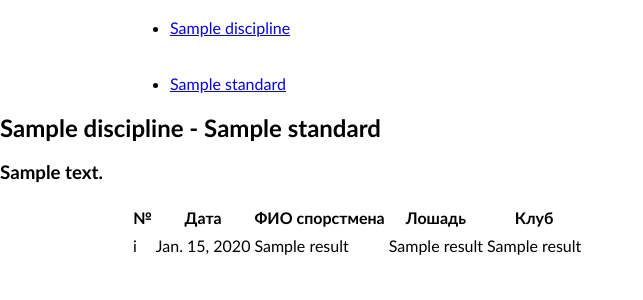
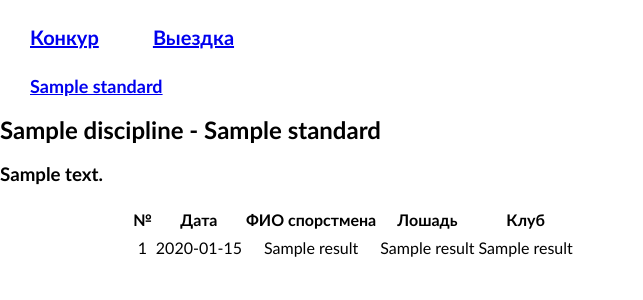
Before and after one commit to bomzheg/equestrian-rating, a Django app: template rating/templates/jumping_rating.html in a window 1280 px wide. Shown: the top 300 px of the page, without its empty margins (0-643 px from the left). Run offline with Django 3.2, Linux system fonts and the light colour scheme; the template is opened without the code that fills it: values that come from a table or form of the project are taken from there, others are empty; tables that the repository leaves empty hold one stand-in row (values such as "Sample post").

Commit message:
update css, update navigation

```diff
--- a/rating/static/css/style.css
+++ b/rating/static/css/style.css
@@ -4,7 +4,7 @@ body {
   padding: 0;
   font-family: "Trebuchet MS", sans-serif;
   font-size: 16px;
-  line-height: 24px; /*Высота строк большей части элементов — 24px*/
+  line-height: 24px;
   color: black;
   background-color: white;
 }
@@ -15,8 +15,40 @@ body {
   padding: 0px 30px;
 }
 
-.main_header {
+.main-header {
   display: table;
   clear: both;
   content: "";
 }
+
+.menu {
+  float: none;
+  width: 670px;
+  margin-top: 25px;
+}
+
+.menu ul {
+  margin: 0;
+  padding: 0;
+  list-style: none;
+}
+
+.menu li {
+  display: inline-block;
+  margin-right: 50px;
+  vertical-align: top;
+  font-size: 18px;
+  font-weight:700;
+}
+
+.menu li:last-child{
+	margin-right:0px;
+}
+
+.main-menu li {
+  font-size: 20px;
+}
+
+.results td {
+  text-align: center;
+}
--- a/rating/templates/base.html
+++ b/rating/templates/base.html
@@ -10,12 +10,19 @@
 </head>
 
 <body>
-    <header>
-        <div class="container main_header">
-            {% include "header_list.html" %}
+    <header class="main-header">
+        <div class="container">
+            <nav class="menu main-menu">
+                <ul>
+                    <li><a href="/jumping/">Конкур</a></li>
+                    <li><a href="/dressage/">Выездка</a></li>
+                </ul>
+            </nav>
         </div>
-        <div class="container second_header">
-            {% include "sub_header_list.html" %}
+        <div class="container">
+            <nav class="menu">
+                {% include "sub_header_list.html" %}
+            </nav>
         </div>
     </header>
     <section>
--- a/rating/templates/jumping_rating.html
+++ b/rating/templates/jumping_rating.html
@@ -4,7 +4,7 @@
 <h3>{{standard.description}}</h3>
 {% endblock %}
 {% block content %}
-<table>
+<table class="results">
     <tr>
         <th>№</th>
         <th>Дата</th>
@@ -14,8 +14,8 @@
     </tr>
     {% for result in results %}
     <tr>
-        <td>i</td>
-        <td>{{result.date}}</td>
+        <td>{{forloop.counter}}</td>
+        <td>{{result.date|date:'Y-m-d'}}</td>
         <td>{{result.athlete_name}}</td>
         <td>{{result.horse_name}}</td>
         <td>{{result.club_name}}</td>
--- a/rating/templates/sub_header_list.html
+++ b/rating/templates/sub_header_list.html
@@ -1,7 +1,7 @@
+<ul>
 {% for standard in standards %}
-<ul>
-    <li><a href="{{standard.discipline.link}}/{{standard.link}}" title="{{standard.description}}">
+    <li><a href="/{{discipline.link}}/{{standard.link}}/" title="{{standard.description}}">
         {{standard.name}}
     </a></li>
+{% endfor %}
 </ul>
-{% endfor %}
--- a/rating/urls.py
+++ b/rating/urls.py
@@ -1,5 +1,7 @@
 from django.urls import path
 
-from rating.views import DefaultView
+from rating.views import JumpingView
 
-urlpatterns = [path('', DefaultView.as_view())]
+urlpatterns = [
+    path('jumping/', JumpingView.as_view()),
+]
--- a/rating/views.py
+++ b/rating/views.py
@@ -1,11 +1,10 @@
-from django.http import HttpResponse
 from django.shortcuts import render
 from django.views.generic.base import View
 
 from rating.models import Standard, Result, Discipline
 
 
-class DefaultView(View):
+class JumpingView(View):
     def get(self, request):
         disciplines = Discipline.objects.all()
         current_discipline = disciplines[0]
@@ -15,6 +14,5 @@ class DefaultView(View):
             "results": results,
             "standard": standards[0],
             "discipline": current_discipline,
-            "disciplines": disciplines,
             "standards": standards
         })
```
